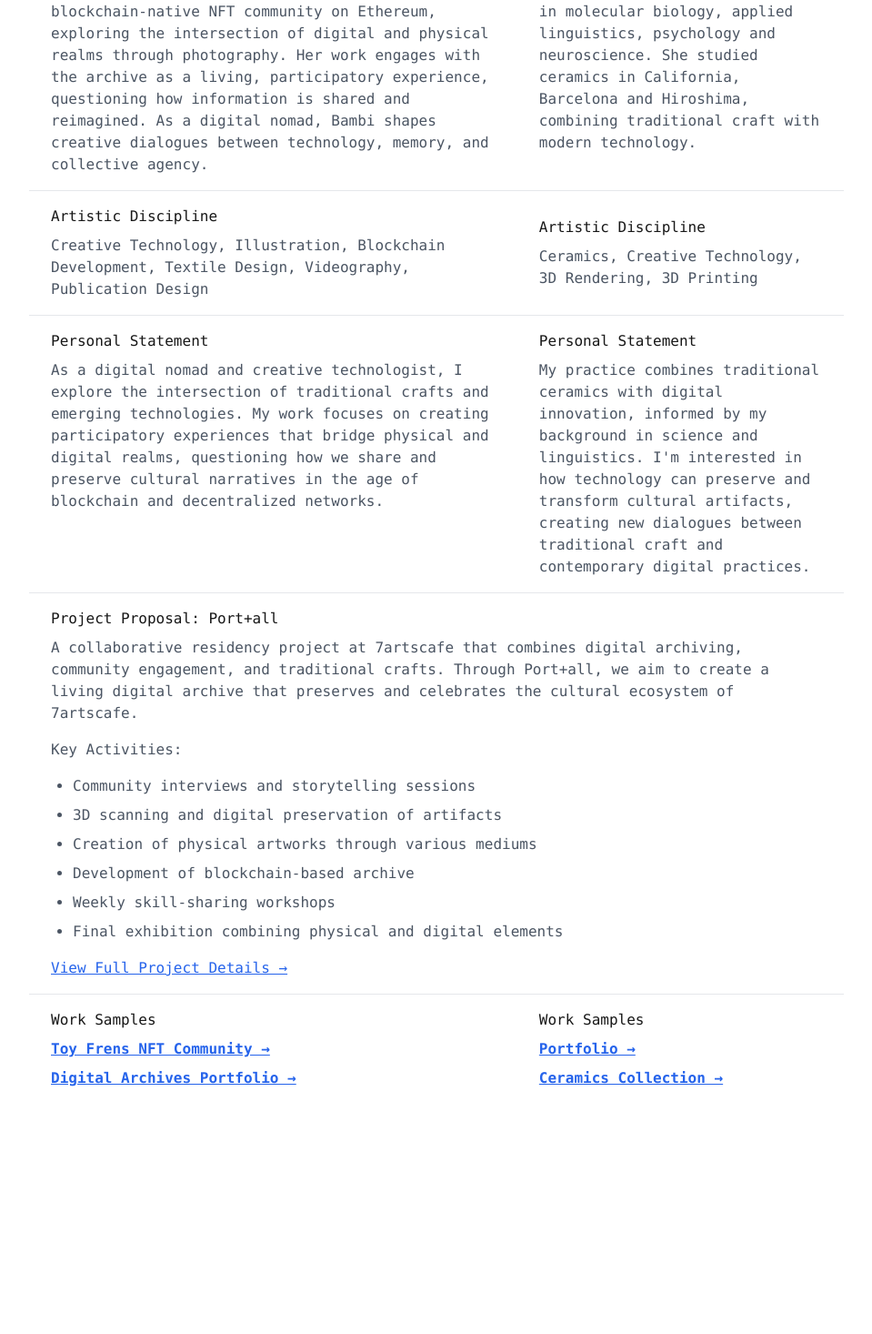
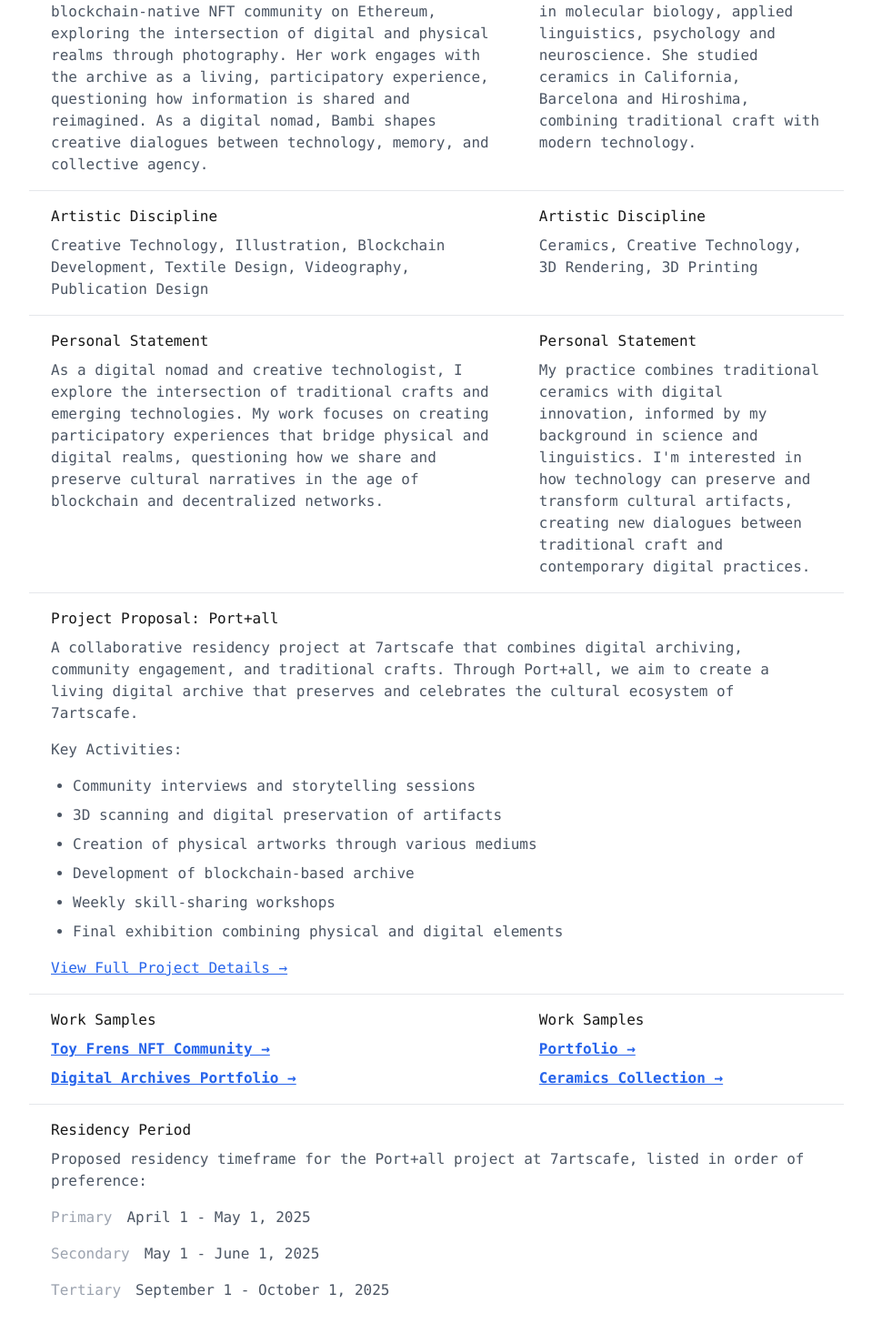
Before and after one commit to carlasushi/latex, a Next.js app: page /artists in a window 1280 px wide. Shown: the part 444-1910 px from the top of the page at 91% size, without its empty margins (160-1119 px from the left). Before the commit the page ends 1753 px from the top, so only its background shows below. Built offline with nearby package versions, Linux system fonts and the light colour scheme.

Commit message:
added Residency Period row to artists page

```diff
--- a/app/artists/page.tsx
+++ b/app/artists/page.tsx
@@ -53,19 +53,23 @@ export default function Artists() {
                 </tr>
 
                 {/* 1. Artistic Discipline Row */}
-                <tr>
-                  <td className="py-4 px-6">
+                <tr className="align-top">
+                  <td className="py-4 px-6 h-full">
+                    <div className="flex flex-col h-full">
                       <h3 className="font-medium mb-2">Artistic Discipline</h3>
                       <p className="text-gray-600 font-light">
                         Creative Technology, Illustration, Blockchain Development,
                         Textile Design, Videography, Publication Design
                       </p>
+                    </div>
                   </td>
-                  <td className="py-4 px-6">
+                  <td className="py-4 px-6 h-full">
+                    <div className="flex flex-col h-full">
                       <h3 className="font-medium mb-2">Artistic Discipline</h3>
                       <p className="text-gray-600 font-light">
                         Ceramics, Creative Technology, 3D Rendering, 3D Printing
                       </p>
+                    </div>
                   </td>
                 </tr>
 
@@ -167,6 +171,30 @@ export default function Artists() {
                       >
                         Ceramics Collection →
                       </a>
+                    </div>
+                  </td>
+                </tr>
+
+                {/* 5. Residency Period Row */}
+                <tr className="align-top">
+                  <td colSpan={2} className="py-4 px-6">
+                    <h3 className="font-medium mb-2">Residency Period</h3>
+                    <p className="text-gray-600 font-light mb-4">
+                      Proposed residency timeframe for the Port+all project at 7artscafe, listed in order of preference:
+                    </p>
+                    <div className="space-y-4 font-light">
+                      <div className="flex items-start gap-4">
+                        <span className="text-gray-400">Primary</span>
+                        <p className="text-gray-600">April 1 - May 1, 2025</p>
+                      </div>
+                      <div className="flex items-start gap-4">
+                        <span className="text-gray-400">Secondary</span>
+                        <p className="text-gray-600">May 1 - June 1, 2025</p>
+                      </div>
+                      <div className="flex items-start gap-4">
+                        <span className="text-gray-400">Tertiary</span>
+                        <p className="text-gray-600">September 1 - October 1, 2025</p>
+                      </div>
                     </div>
                   </td>
                 </tr>
```
Lines whose indentation alone changed are shown as unchanged.
